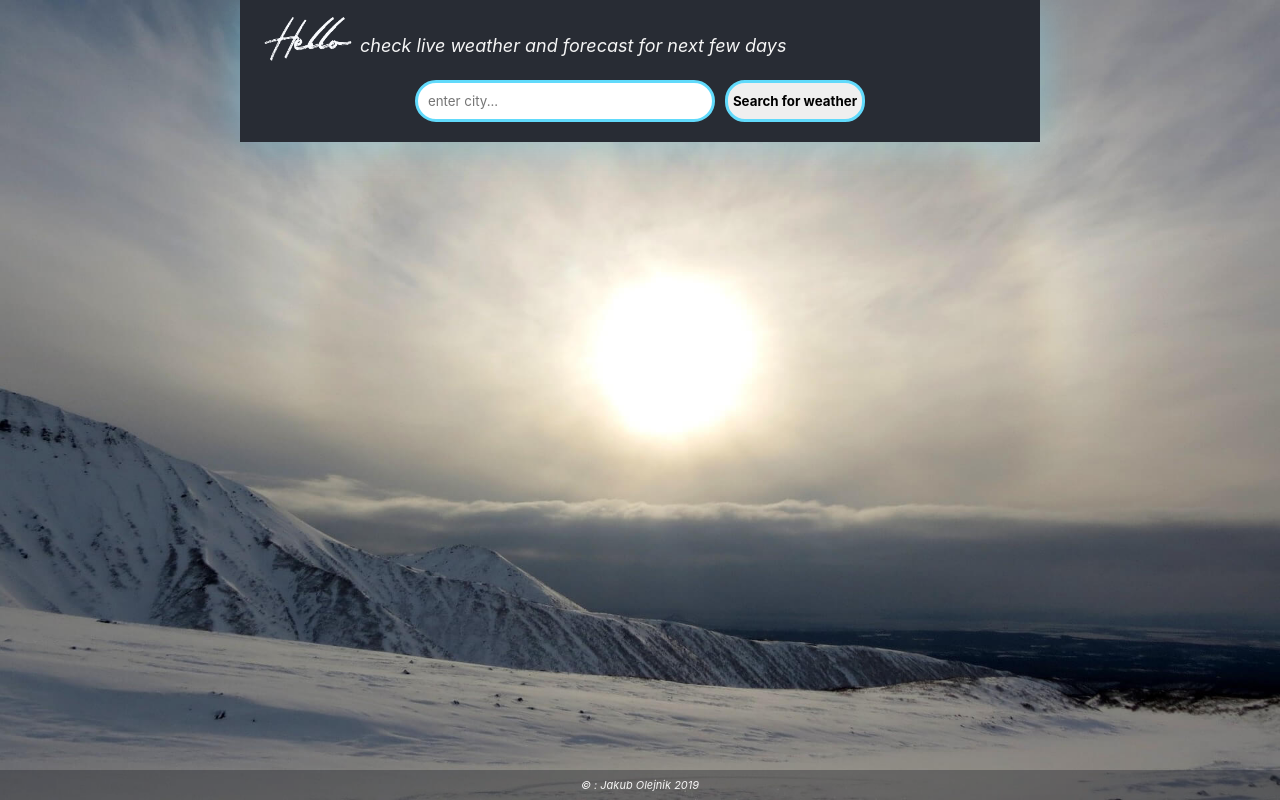
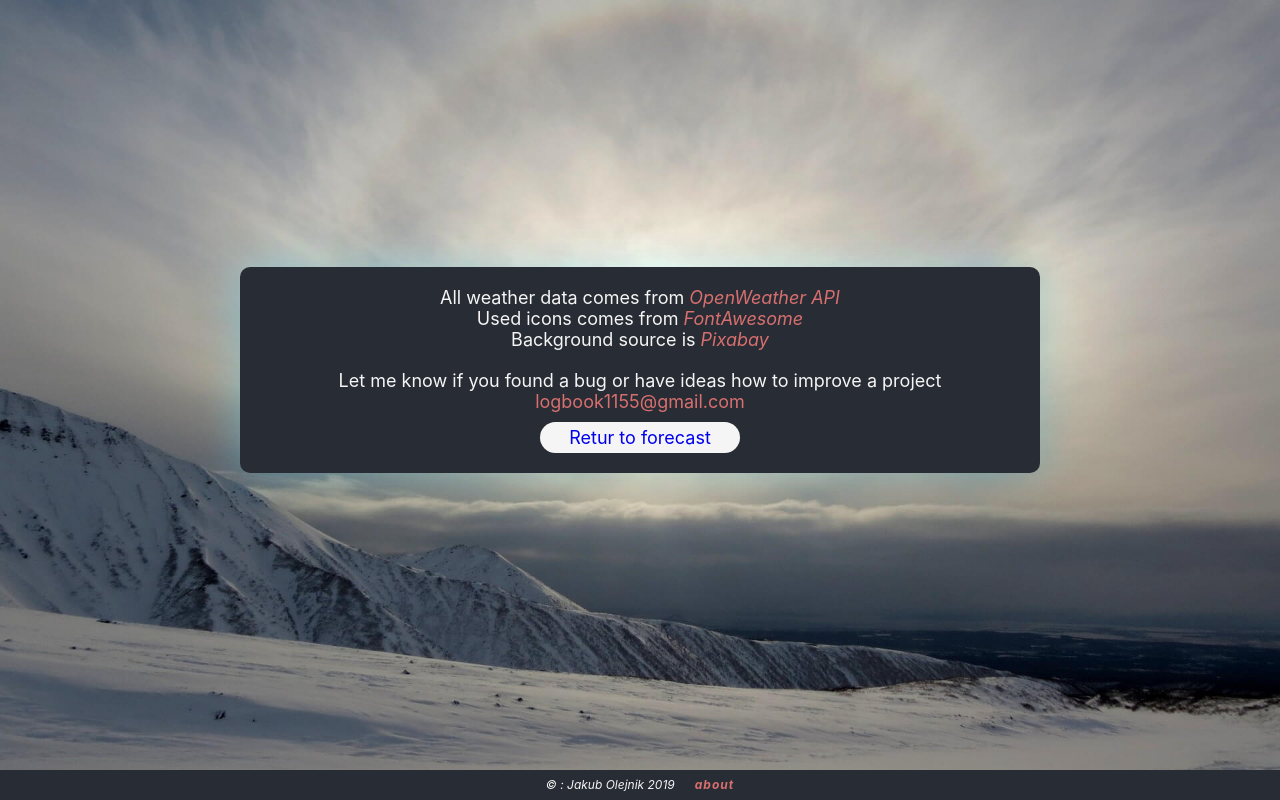
Before and after one commit to JakubOlejnik1155/LiveWeatherApp, a React (Create React App) app: page /about in a window 1280 px wide. Built offline with nearby package versions, Linux system fonts and the light colour scheme.

Commit message:
ading react router fot about and error for RRD

```diff
--- a/package.json
+++ b/package.json
@@ -9,6 +9,7 @@
     "bootstrap": "^4.4.1",
     "react": "^16.12.0",
     "react-dom": "^16.12.0",
+    "react-router-dom": "^5.1.2",
     "react-scripts": "3.3.0"
   },
   "scripts": {
--- a/src/components/App.js
+++ b/src/components/App.js
@@ -4,6 +4,8 @@ import WeatherForm from './WeatherForm'
 import Response from './Response'
 import Error from './Error'
 import Footer from './Footer'
+import { BrowserRouter as Router, Switch, Route, Link } from 'react-router-dom'
+import Shocked from '../images/shocked.png'
 
 class App extends Component {
   state = {
@@ -14,6 +16,7 @@ class App extends Component {
     missingCity: null,
     isForecastNeeded: false,
   }
+
   calcTime = (offset) => {
     const d = new Date();
     const utc = d.getTime() + (d.getTimezoneOffset() * 60000);
@@ -71,9 +74,8 @@ class App extends Component {
       return { isForecastNeeded: !prevState.isForecastNeeded };
     });
   }
-  render() {
+  Main = () => {
     return (
-      <>
       <div id="container">
         <div className="App">
           <WeatherForm val={this.state.input} subimt={this.handleFormSubmition} change={this.handleInputChange} />
@@ -84,8 +86,51 @@ class App extends Component {
             isForecastNeeded={this.state.isForecastNeeded} />}
         </div>
       </div>
+    )
+  }
+  About = () => {
+    return (
+      <div id="About">
+        <div className="About">
+          <p>All weather data comes from <em>
+            <a href="https://openweathermap.org/api" target="_blank" rel="noopener noreferrer">
+              OpenWeather API</a></em></p>
+          <p>Used icons comes from
+           <em> <a href="https://origin.fontawesome.com/icons?d=gallery" target="_blank" rel="noopener noreferrer"> FontAwesome</a></em></p>
+          <p>Background source is
+           <em> <a href="https://pixabay.com/" target="_blank" rel="noopener noreferrer"> Pixabay</a></em></p>
+          <p style={{ marginTop: "20px", marginBottom: "10px" }}>
+            Let me know if you found a bug or have ideas how to improve a project<br />
+            <a type="email" href="mailto:logbook1155@gmail.com">logbook1155@gmail.com</a> </p>
+          <Link id="back" to="/">Retur to forecast</Link>
+        </div>
+      </div >
+    )
+  }
+  BadPath = () => {
+    return (
+      <div id="About">
+        <div className="About">
+          <div className="errorResponse">
+            <img src={Shocked} alt="emoji" />
+            <p className="errorNumber">Error number: <span className='erNumber'>404</span></p>
+            <p>It looks like the page you are looking for does not exist</p>
+          </div>
+          <Link id="back" to="/">Retur to forecast</Link>
+        </div>
+      </div >
+    )
+  }
+  render() {
+    return (
+      <Router>
+        <Switch>
+          <Route path="/" exact component={this.Main} />
+          <Route path="/about" exact component={this.About} />
+          <Route component={this.BadPath} />
+        </Switch>
         <Footer />
-      </>
+      </Router>
     );
   }
 }
--- a/src/components/Footer.js
+++ b/src/components/Footer.js
@@ -1,10 +1,12 @@
 import React from 'react';
 import '../styles/Footer.css'
+import { Link } from 'react-router-dom'
 
 const Footer = () => {
     return (
         <div id="footer">
             <p> &copy; : Jakub Olejnik 2019</p>
+            <Link to="/about">about</Link>
         </div>
     );
 }
--- a/src/styles/App.css
+++ b/src/styles/App.css
@@ -12,3 +12,52 @@
 #container{
   min-height: calc(100vh - 30px);
 }
+#About{
+  min-height: calc(100vh - 30px);
+}
+.About{
+  padding: 20px;
+  text-align: center;
+  min-height: 100px;
+  margin: 0 auto;
+  color: whitesmoke;
+  font-family: sans-serif;
+  /* background-color: rgba(204, 211, 226, 0.4); */
+  background-color:#282c34;
+  width: 800px;
+  font-size: 18px;
+  border-radius: 10px;
+  -webkit-box-shadow: 0px 0px 44px 0px rgba(97,218,251,0.4);
+  -moz-box-shadow: 0px 0px 44px 0px rgba(97,218,251,0.4);
+  box-shadow: 0px 0px 44px 0px rgba(97,218,251,0.4);
+  position: absolute;
+  left: 50%;
+  top: 50%;
+  -webkit-transform: translate(-50%, -50%);
+  transform: translate(-50%, calc(-50% - 30px));
+}
+.About p a{
+  text-decoration: none;
+  color:  rgb(216, 111, 111);
+}
+.About p a:hover{
+  cursor: pointer;
+  text-decoration: underline;
+}
+#back{
+  padding: 5px 10px;
+  background-color: whitesmoke;
+  display: block;
+  width: 200px;
+  margin: 0 auto;
+  margin-top: 20px;
+  text-decoration: none;
+  margin-top: 10px;
+  transition: all 0.5s;
+  border-radius: 40px;
+}
+#back:hover{
+  background-color: rgba(75, 8, 102, .6);
+  color: whitesmoke;
+  letter-spacing: 1px;
+}
--- a/src/styles/Footer.css
+++ b/src/styles/Footer.css
@@ -3,10 +3,28 @@
     color: whitesmoke;
     min-width: 100%;
     height: 30px;
-    background-color: rgba(40,44,52, 0.4);
+    background-color: rgba(40,44,52);
 }
 #footer p {
+    display: inline-block;
     line-height: 30px;
-    font-size: 11px;
+    font-size: 12px;
     font-style: italic;
 }
+#footer a{
+    display: inline-block;
+    font-style: italic;
+    font-weight: bold;
+    color: rgb(216, 111, 111);
+    text-decoration: none;
+    font-size: 12px;
+    margin-left: 20px;
+        letter-spacing: 1px;
+
+    transition: all .5s;
+}
+#footer a:hover{
+    text-decoration: underline;
+    cursor: pointer;
+    letter-spacing: 2px;
+}
```
Also changed, not shown: 1 other file (tests, documents, lock files or other folders). Lines whose indentation alone changed are shown as unchanged.
